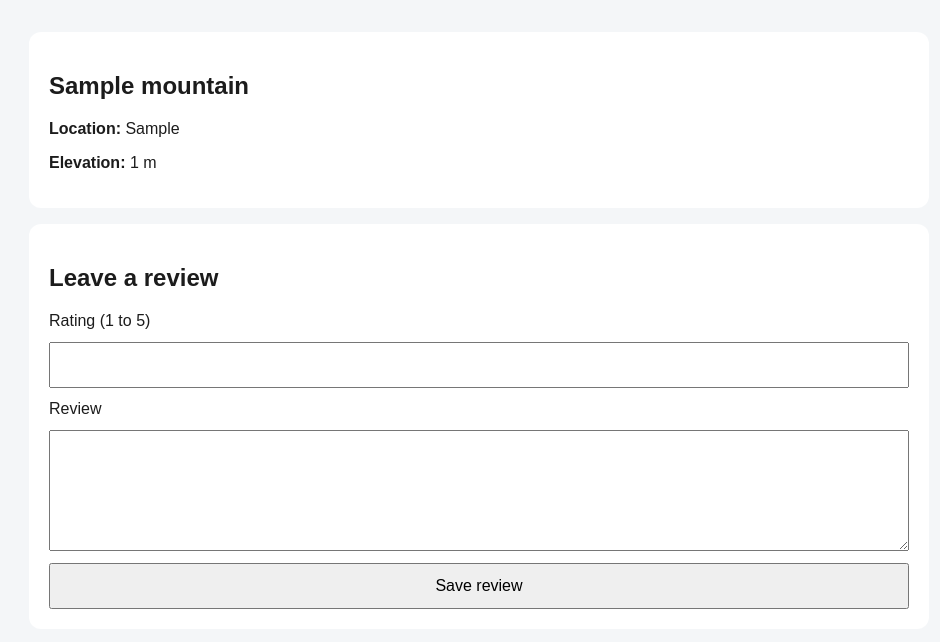
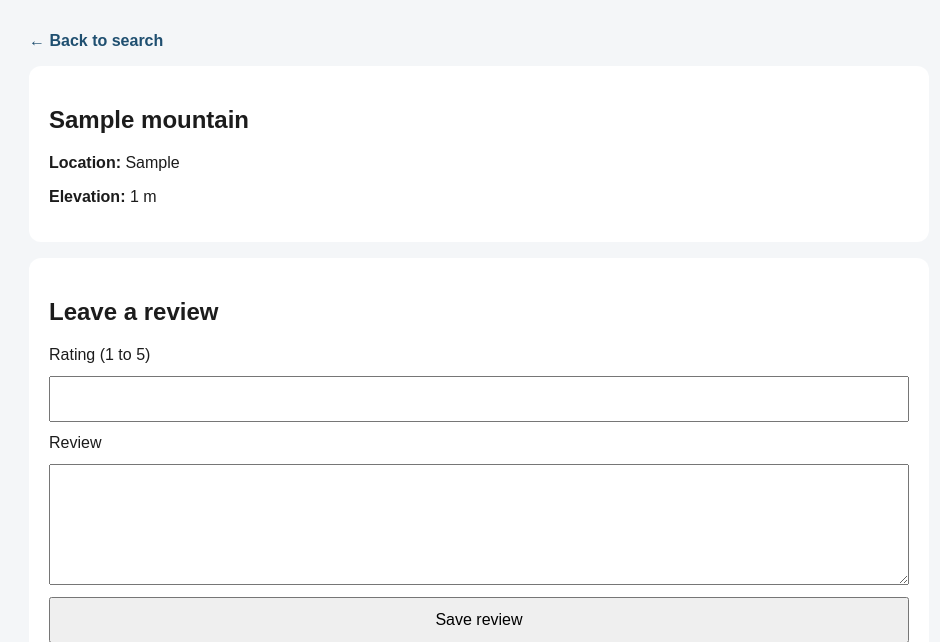
Before and after one commit to hdixon6/Mountain_Tracker, a Flask app: page /mountain/1 in a window 1280 px wide. Shown: the part 162-804 px from the top of the page, without its empty margins (161-1101 px from the left). Run offline with Flask 3, Linux system fonts and the light colour scheme; tables that the repository leaves empty hold one stand-in row (values such as "Sample post"); some libraries are stand-ins or nearby versions.

Commit message:
Adding back button

```diff
--- a/app/static/styles.css
+++ b/app/static/styles.css
@@ -76,3 +76,15 @@ button {
 .review-list li {
   display: block;
 }
+
+.back-link {
+  display: inline-block;
+  margin-bottom: 1rem;
+  color: #1f4f70;
+  text-decoration: none;
+  font-weight: bold;
+}
+
+.back-link:hover {
+  text-decoration: underline;
+}
--- a/app/templates/detail.html
+++ b/app/templates/detail.html
@@ -1,5 +1,8 @@
 {% extends "base.html" %}
 {% block content %}
+
+<a href="{{ url_for('index') }}" class="back-link">← Back to search</a>
+
 <section class="card">
   <h2>{{ mountain.name }}</h2>
   <p><strong>Location:</strong> {{ mountain.country }}</p>
```
